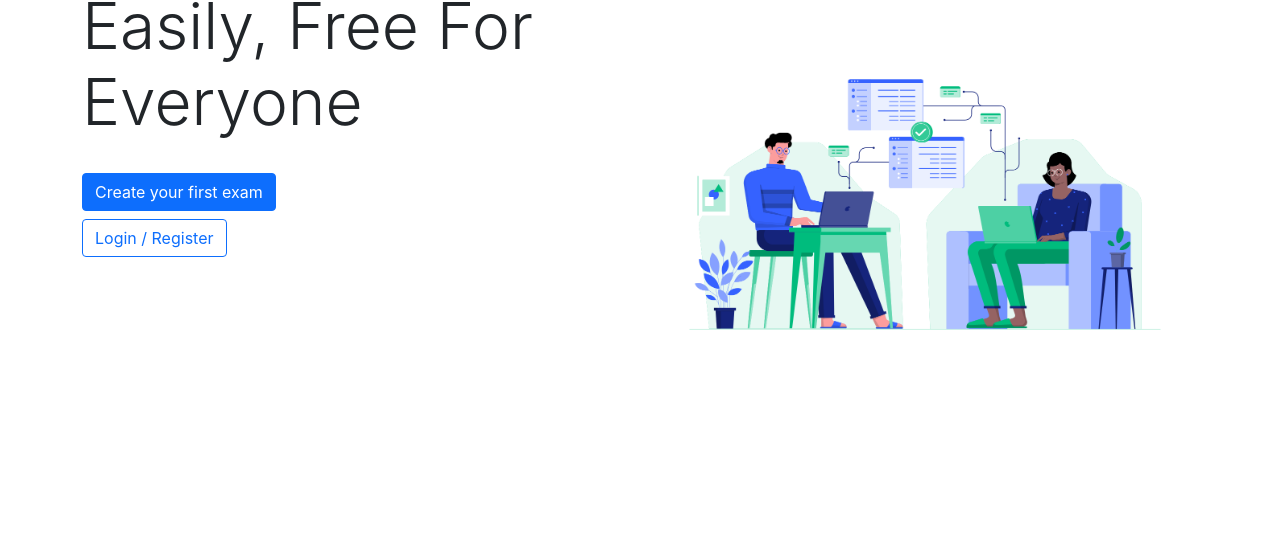
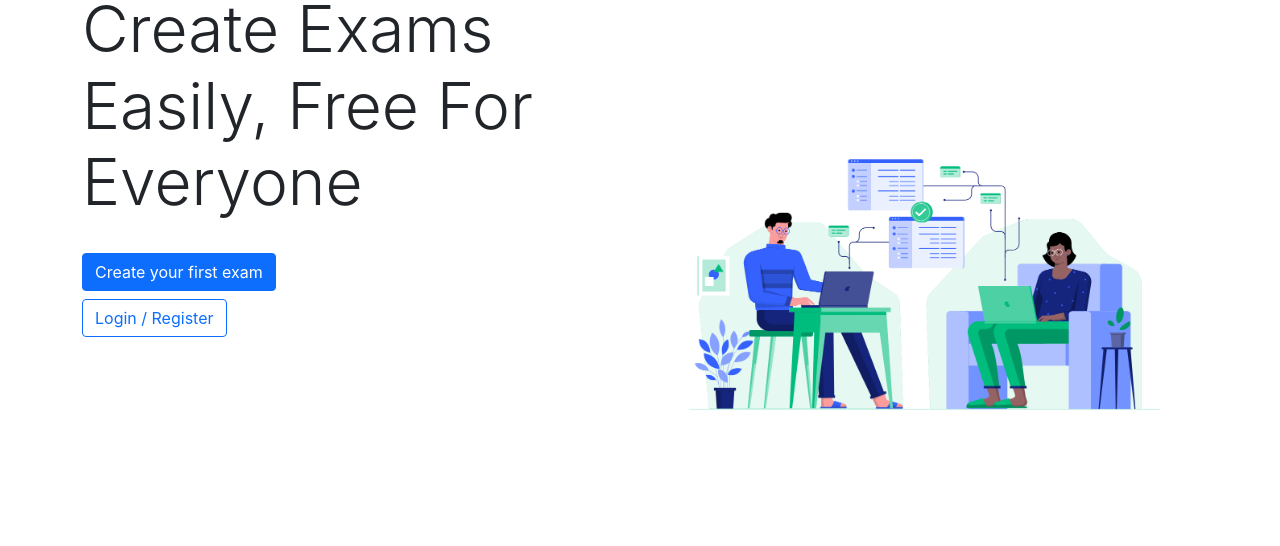
Before and after one commit to alireza-jahandoost/main-app-examining, a Next.js app: page / in a window 1280 px wide. Shown: the part 224-770 px from the top of the page. Built offline with nearby package versions, Linux system fonts and the light colour scheme.

Commit message:
Fix styling bugs in header

```diff
--- a/components/landing-page-parts/header/header.component.jsx
+++ b/components/landing-page-parts/header/header.component.jsx
@@ -46,11 +46,13 @@ const Header = () => {
             lg={6}
           >
             <Fade triggerOnce>
-              <Image
-                src={HeaderPic}
-                alt="Picture of the header"
-                placeholder="blur"
-              />
+              <div>
+                <Image
+                  src={HeaderPic}
+                  alt="Picture of the header"
+                  placeholder="blur"
+                />
+              </div>
             </Fade>
           </Col>
         </Row>
--- a/styles/header.module.css
+++ b/styles/header.module.css
@@ -1,5 +1,5 @@
 .container {
   min-height: 80vh;
   display: flex;
-  margin-top: 80px;
+  margin-top: 80px !important;
 }
```
